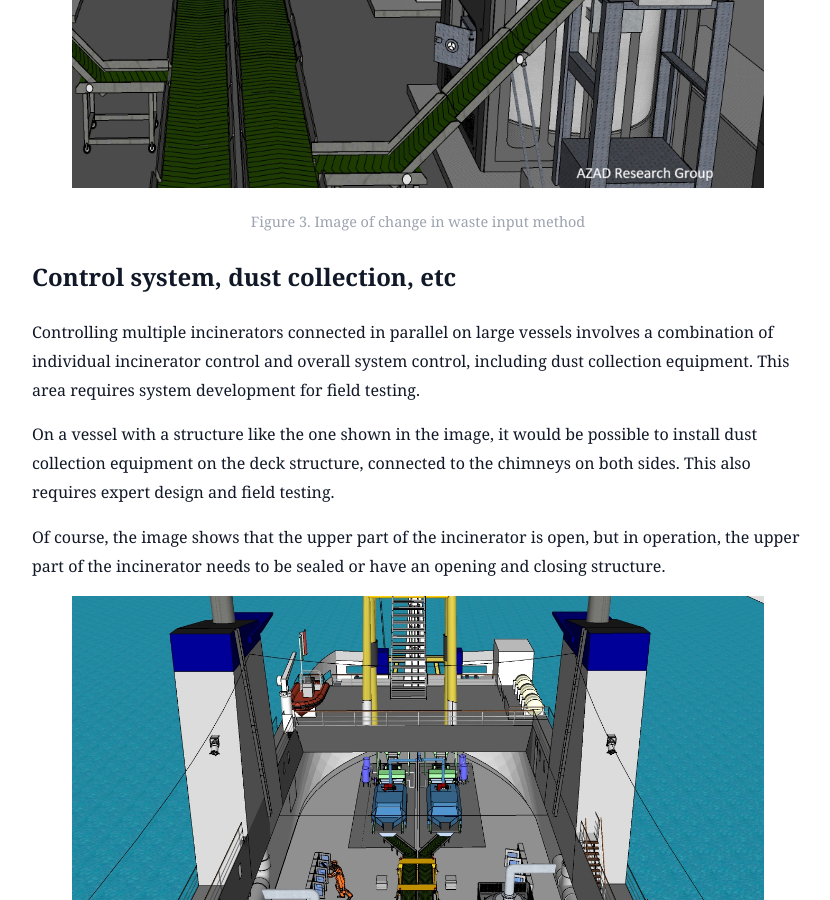
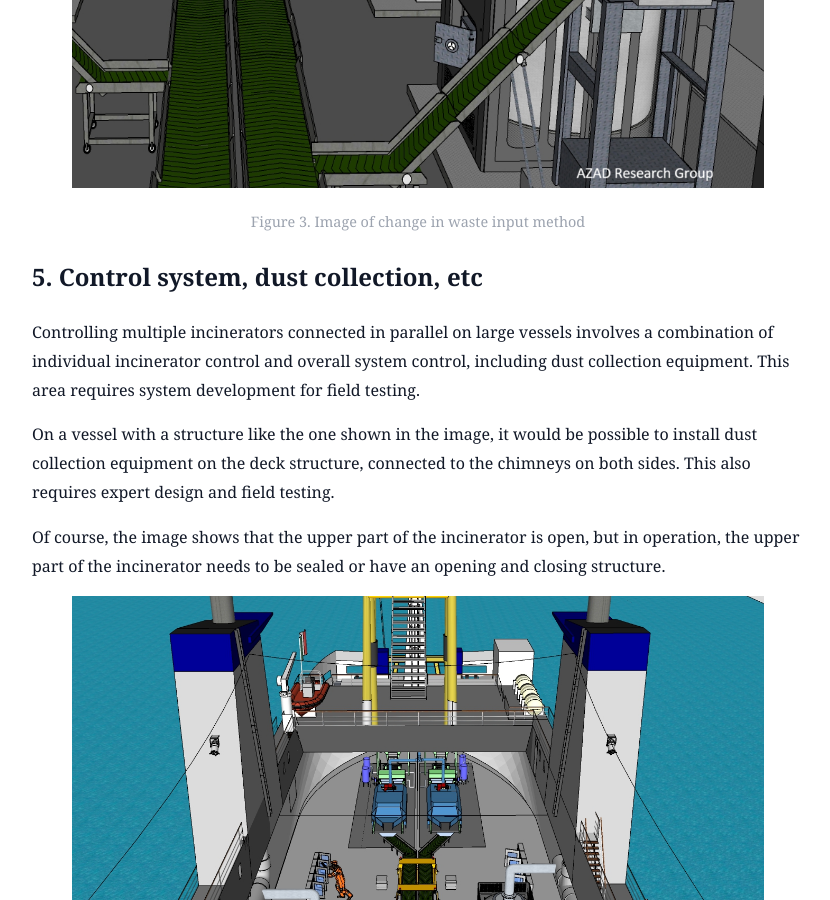
Before and after one commit to ssimsangmin49-creator/ecofriendly-polymer-compounds-incineration, a Jekyll site: the page built from _posts/2026-01-19-marine-waste-collection-vessel-large.md, in a window 1280 px wide and 900 px high, scrolled down 2270 px. Shown: the whole window, without its empty margins (222-1052 px from the left). Built offline with Jekyll 4.4.1, drawn with Linux system fonts in a browser that asks for light colours.

Commit message:
Update section header for control system details

```diff
--- a/_posts/2026-01-19-marine-waste-collection-vessel-large.md
+++ b/_posts/2026-01-19-marine-waste-collection-vessel-large.md
@@ -72,7 +72,7 @@ The Push & Pull type waste inlet on the side of the incinerator is operated by t
   </figcaption>
 </figure>
 
-## Control system, dust collection, etc
+## 5. Control system, dust collection, etc
 
 Controlling multiple incinerators connected in parallel on large vessels involves
 a combination of individual incinerator control and overall system control,
```
